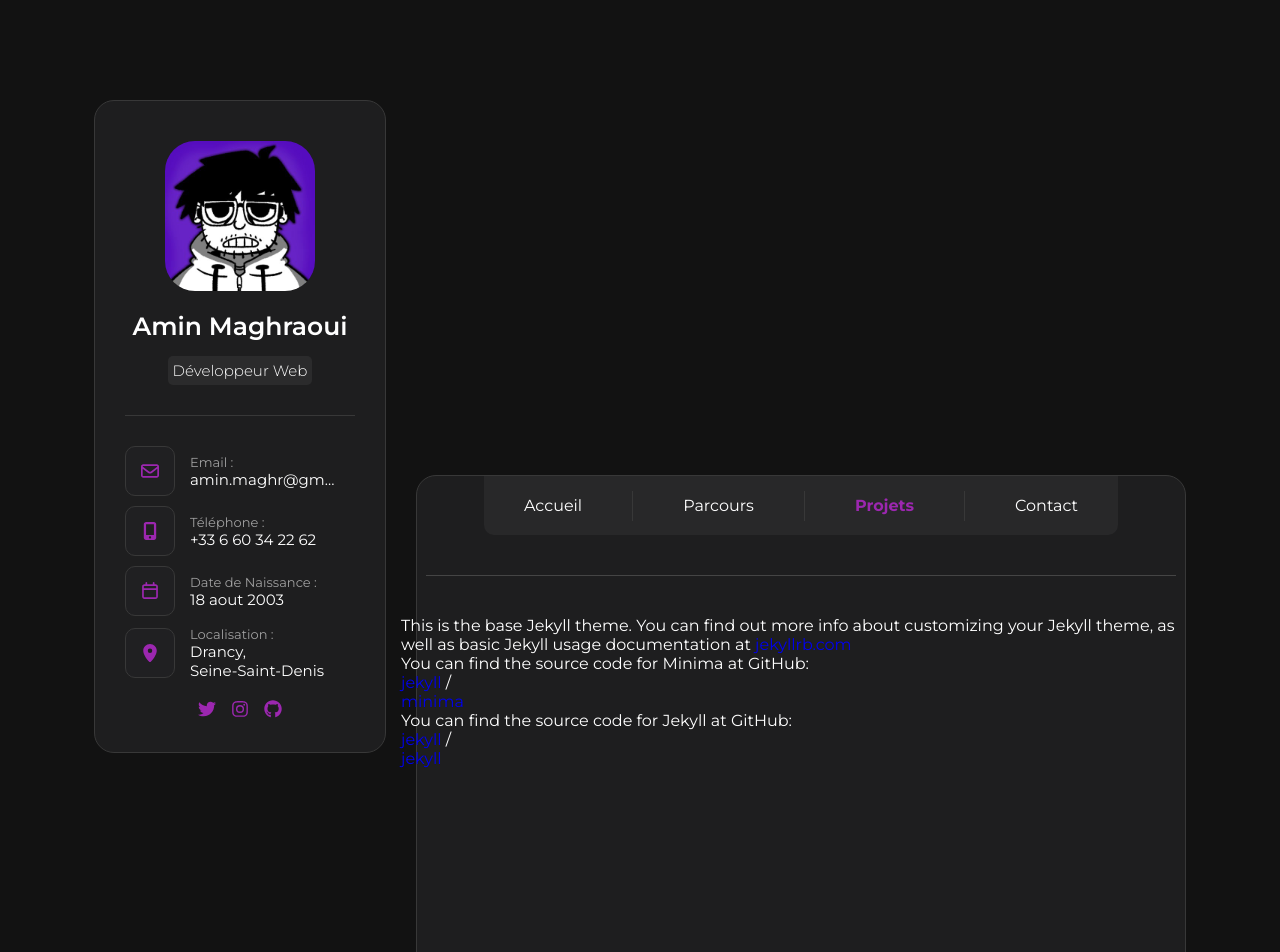
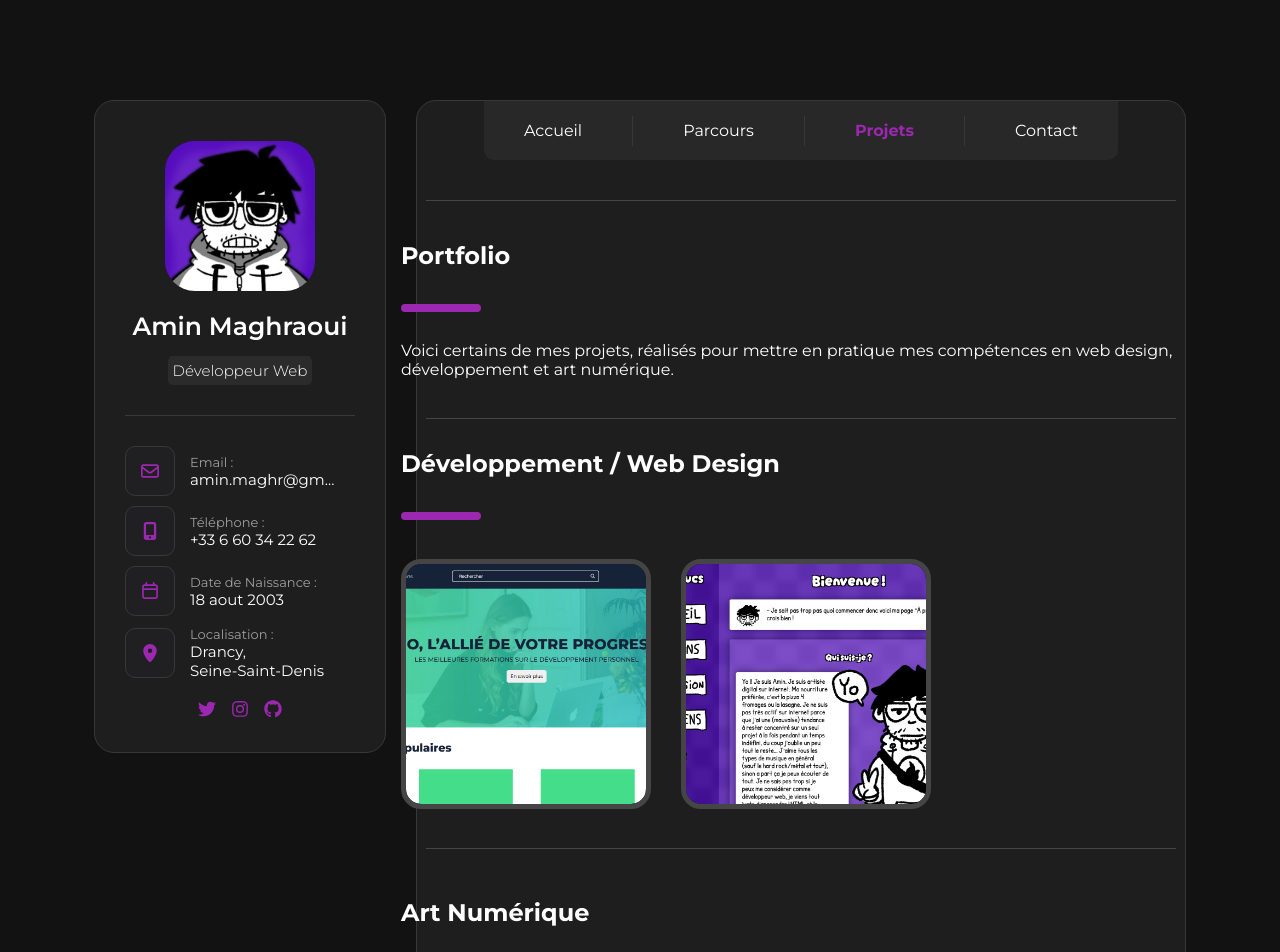
Before and after one commit to ArobaseKoune/Portfolio, a Jekyll site: the page built from project.markdown, in a window 1280 px wide and 1390 px high. Shown: the top 952 px of the window. Built offline with Jekyll 4.4.1, drawn with Linux system fonts in a browser that asks for light colours.

Commit message:
finalisation de la page projet

```diff
--- a/assets/style.css
+++ b/assets/style.css
@@ -364,3 +364,69 @@ a {
     font-weight: 600;
     margin-bottom: 30px;
 }
+.proj-item {
+    width: 25%;
+    border-radius: 20px;
+    border: 5px solid rgb(156, 39, 176);
+    position: relative;
+    overflow: hidden;
+}
+
+.proj-item {
+    width: 30%;
+    border-radius: 20px;
+    border: 5px solid #454545;
+    transition: border-color 0.2s ease;
+    position: relative;
+    overflow: hidden;
+}
+
+.proj-item a {
+    display: block;
+    position: relative;
+}
+
+.img-proj {
+    width: 100%;
+    aspect-ratio: 1 / 1;
+    object-fit: cover;
+    border-radius: 15px;
+    display: block;
+    transition: filter 0.2s ease;
+}
+
+.overlay-text {
+    position: absolute;
+    top: 0;
+    left: 0;
+    width: 100%;
+    height: 100%;
+    display: flex;
+    justify-content: center;
+    align-items: center;
+    opacity: 0;
+    transition: opacity 0.2s ease;
+    border-radius: 15px;
+    color: white;
+    text-shadow: 0px 0px 5px black;
+    text-align: center;
+    font-weight: 600;
+}
+
+.proj-item:hover {
+    border-color: rgb(156, 39, 176);
+}
+
+.proj-item:hover .img-proj {
+    filter: brightness(30%);
+}
+
+.proj-item:hover .overlay-text {
+    opacity: 1;
+}
+
+.proj-container {
+    margin-top: 10px;
+    display: flex;
+    gap: 30px;
+}
--- a/project.markdown
+++ b/project.markdown
@@ -4,15 +4,66 @@ title: Project
 permalink: /project/
 ---
 
-This is the base Jekyll theme. You can find out more info about customizing your Jekyll theme, as well as basic Jekyll usage documentation at [jekyllrb.com](https://jekyllrb.com/)
+# Portfolio
 
-You can find the source code for Minima at GitHub:
-[jekyll][jekyll-organization] /
-[minima](https://github.com/jekyll/minima)
+<br>
 
-You can find the source code for Jekyll at GitHub:
-[jekyll][jekyll-organization] /
-[jekyll](https://github.com/jekyll/jekyll)
+<div class="mini-trait"></div>
+
+<br>
+
+Voici certains de mes projets, réalisés pour mettre en pratique mes compétences en web design, développement et art numérique.
+
+<br>
+
+<div class="separator separator-md"></div>
 
 
-[jekyll-organization]: https://github.com/jekyll
+## Développement / Web Design
+
+<br>
+
+<div class="mini-trait"></div>
+
+<br>
+
+<section class="proj-container">
+
+<div class="proj-item">
+<a target="_blank" href="https://arobasekoune.github.io/KlivioV1/">
+<img class="img-proj" src="/assets/screenshot_klivio.png">
+<div class="overlay-text">
+<p>Reproduction de maquette figma avec responsive</p>
+</div>
+</a>
+</div>
+
+<div class="proj-item">
+<a target="_blank" href="https://le-coin-de-koune.neocities.org/">
+<img class="img-proj" src="/assets/screenshot_portfolio.png">
+<div class="overlay-text">
+<p>Premier test de site<br>pour me présenter</p>
+</div>
+</a>
+</div>
+
+
+</section>
+
+<br>
+
+<div class="separator separator-md"></div>
+
+<br>
+
+## Art Numérique
+
+<br>
+
+<div class="mini-trait"></div>
+
+<br>
+
+<script src="https://cdn.lightwidget.com/widgets/lightwidget.js"></script><iframe src="//lightwidget.com/widgets/0f66d47594865b81856ef3b7656fe5e2.html" scrolling="no" allowtransparency="true" class="lightwidget-widget" style="border-radius:20px;width:100%;border:0;overflow:hidden;margin-top:10px;"></iframe>
+
+<br>
```
Also changed, not shown: assets/screenshot_klivio.png (added), assets/screenshot_portfolio.png (added).
